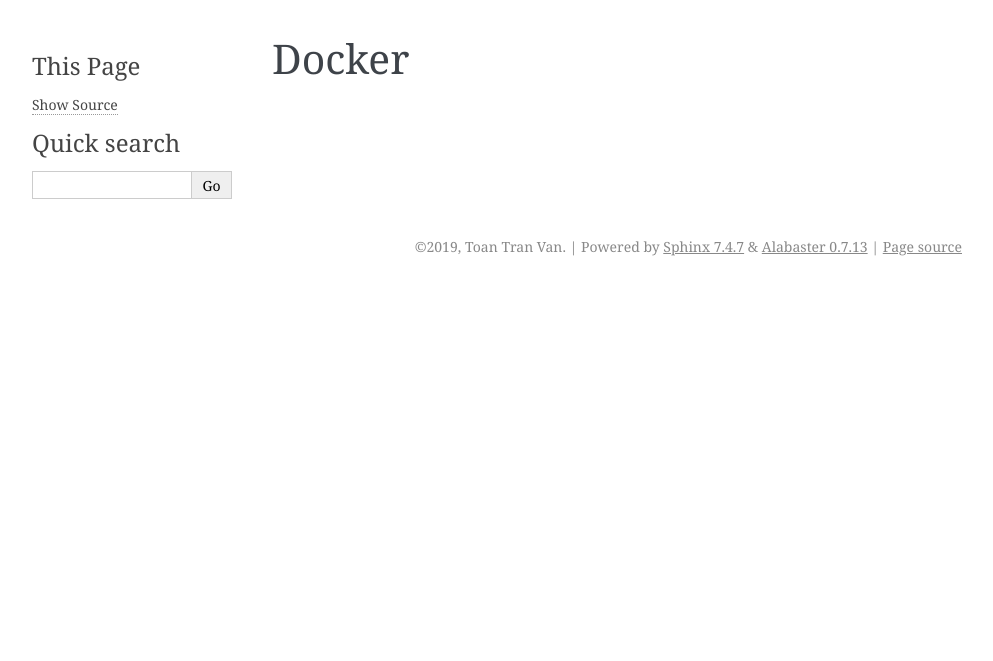
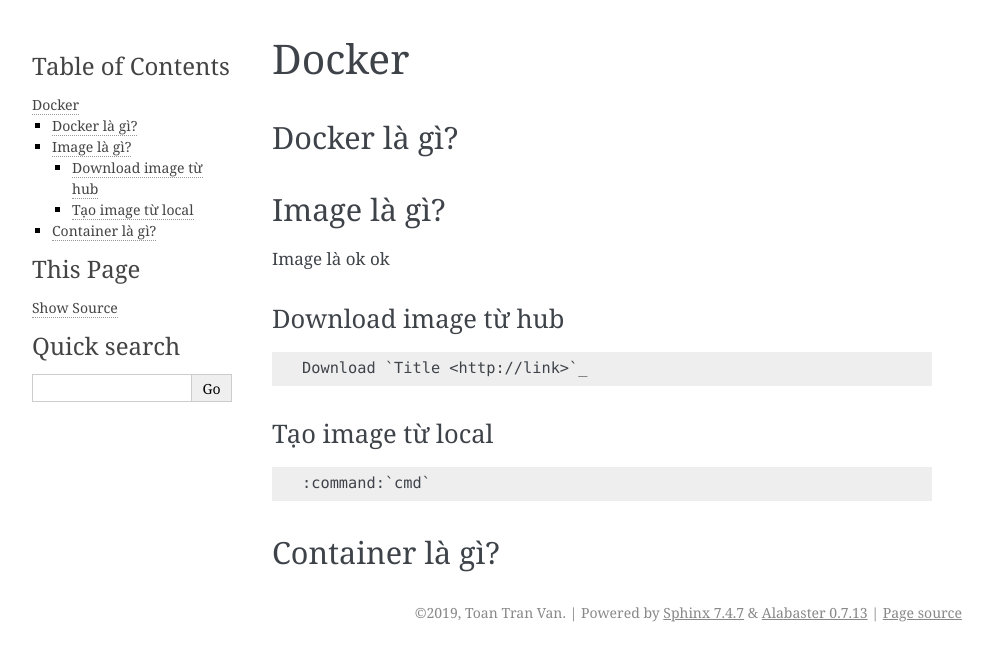
Before and after one commit to binngokute/TechnicalDocs, a Sphinx documentation site: the page built from source/docker.rst, in a window 1280 px wide. Shown: the top 661 px of the page, without its empty margins (148-1141 px from the left). Built offline with Sphinx 7.4.7, drawn with Linux system fonts in a browser that asks for light colours.

Commit message:
Add new tructures

```diff
--- a/source/docker.rst
+++ b/source/docker.rst
@@ -1,3 +1,26 @@
 ############
 Docker
 ############
+
+Docker là gì?
+=============
+
+Image là gì?
+==============
+Image là ok ok
+
+Download image từ hub
++++++++++++++++++++++
+::
+
+    Download `Title <http://link>`_
+
+Tạo image từ local
++++++++++++++++++++
+::
+
+    :command:`cmd`
+
+
+Container là gì?
+================
```
Also changed, not shown: source/index.rst (+0 -7 lines).
